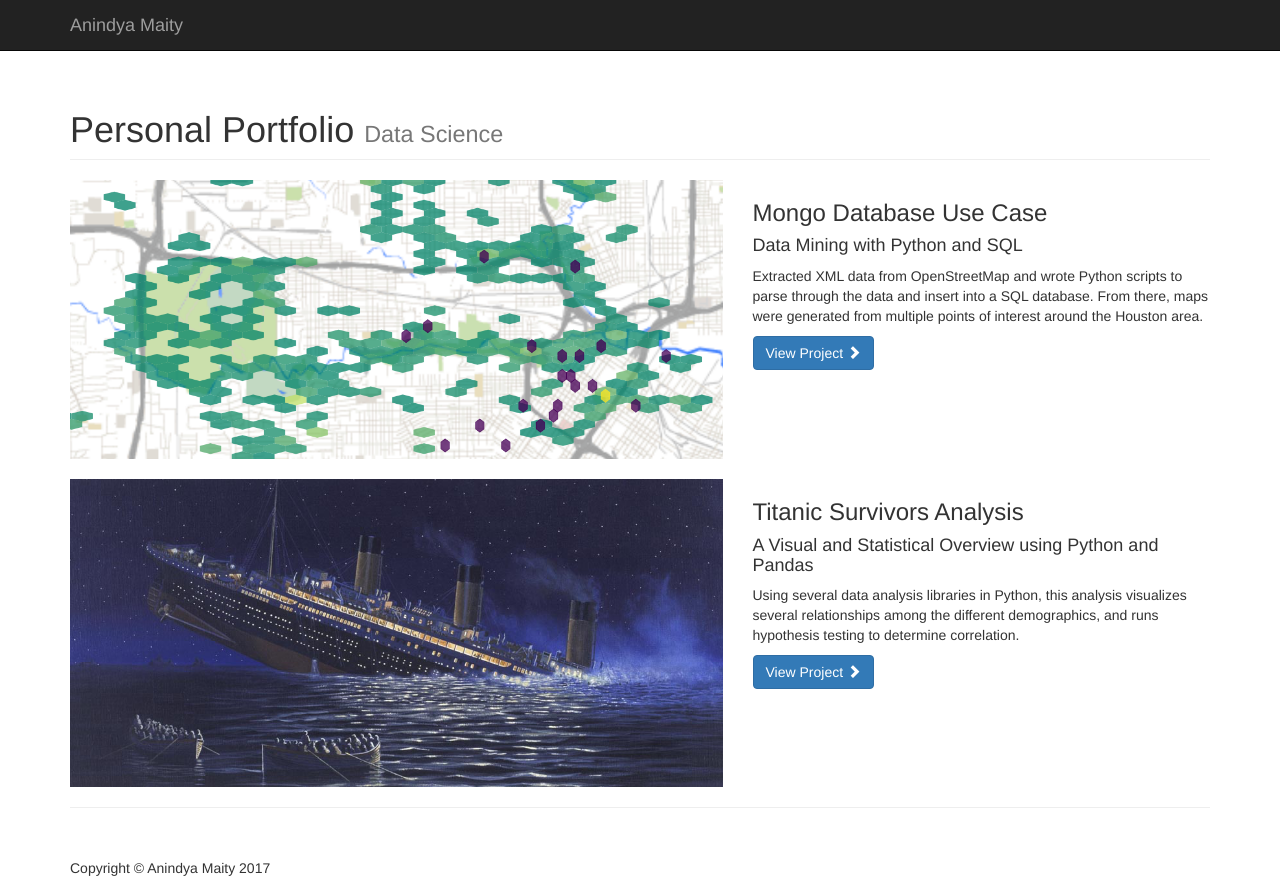
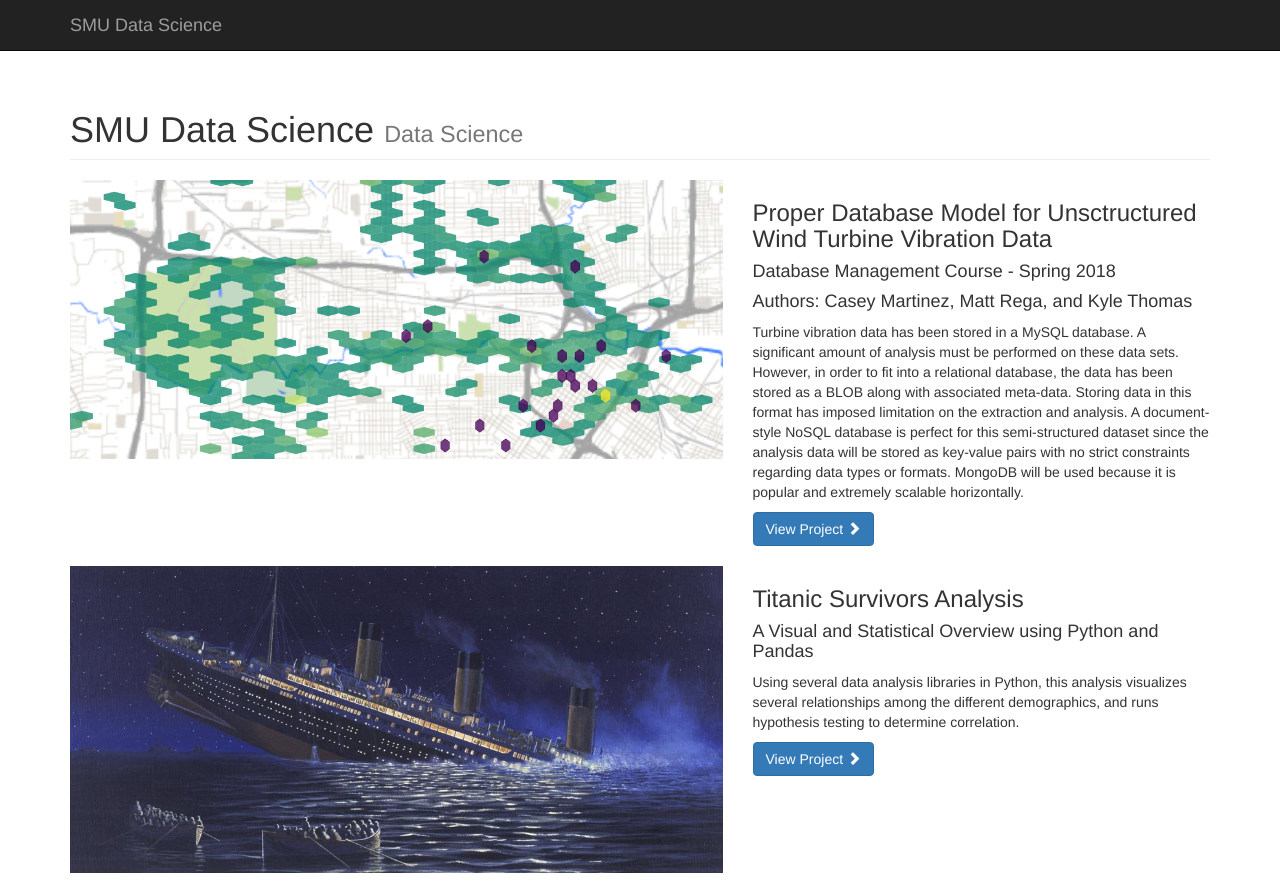
Before and after one commit to CaseyRMartinez/SMUdatabase.github.io, a plain HTML site: page index.html in a window 1280 px wide. Shown: the top 881 px of the page. Drawn offline with Linux system fonts and the light colour scheme.

Commit message:
Update index.html

```diff
--- a/index.html
+++ b/index.html
@@ -39,7 +39,7 @@
                     <span class="icon-bar"></span>
                     <span class="icon-bar"></span>
                 </button>
-                <a class="navbar-brand" href="https://anindyamaity.github.io/">Anindya Maity</a>
+                <a class="navbar-brand" href="https://datadriving.github.io/">SMU Data Science</a>
             </div>
             <!-- Collect the nav links, forms, and other content for toggling -->
             <div class="collapse navbar-collapse" id="bs-example-navbar-collapse-1">
@@ -68,7 +68,7 @@
         <!-- Page Heading -->
         <div class="row">
             <div class="col-lg-12">
-                <h1 class="page-header">Personal Portfolio
+                <h1 class="page-header">SMU Data Science
                     <small>Data Science</small>
                 </h1>
             </div>
@@ -83,9 +83,10 @@
                 </a>
             </div>
             <div class="col-md-5">
-                <h3>Mongo Database Use Case</h3>
-                <h4>Data Mining with Python and SQL</h4>
-                <p>Extracted XML data from OpenStreetMap and wrote Python scripts to parse through the data and insert into a SQL database. From there, maps were generated from multiple points of interest around the Houston area.</p>
+                <h3>Proper Database Model for Unsctructured Wind Turbine Vibration Data</h3>
+                <h4>Database Management Course - Spring 2018</h4>
+	    	<h4> Authors: Casey Martinez, Matt Rega, and Kyle Thomas </h4>
+                <p>Turbine vibration data has been stored in a MySQL database. A significant amount of analysis must be performed on these data sets. However, in order to fit into a relational database, the data has been stored as a BLOB along with associated meta-data. Storing data in this format has imposed limitation on the extraction and analysis. A document-style NoSQL database is perfect for this semi-structured dataset since the analysis data will be stored as key-value pairs with no strict constraints regarding data types or formats. MongoDB will be used because it is popular and extremely scalable horizontally. </p>
                 <a class="btn btn-primary" href="https://anindyamaity.github.io/OpenStreetMap_SQL_Analysis/">View Project <span class="glyphicon glyphicon-chevron-right"></span></a>
             </div>
         </div>
```
